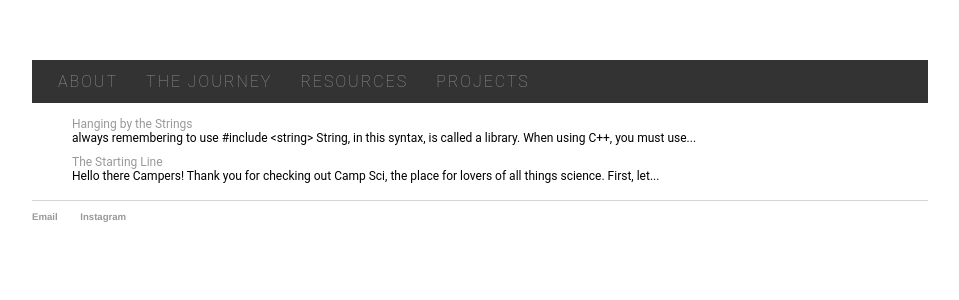
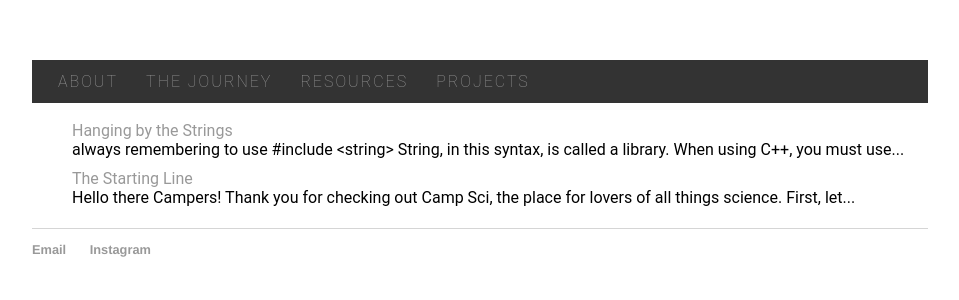
Before and after one commit to campsci/campsci.github.io, a Jekyll site: the page built from home/home.html, in a window 1280 px wide. Shown: the top 300 px of the page, without its empty margins (160-1119 px from the left). Built offline with Jekyll 4.4.1, drawn with Linux system fonts in a browser that asks for light colours.

Commit message:
Update main.css

```diff
--- a/css/main.css
+++ b/css/main.css
@@ -1,6 +1,5 @@
 body {
     font-family: 'Roboto', sans-serif;
-    font-size: 12px;
     margin-top: 90px;
     margin: 60px auto;
     width: 70%;
@@ -15,7 +14,7 @@
 }
 
 .navigation ul {
-  margin: 0 auto;
+  margin: auto;
   padding: 12px;
   list-style: none;
   width: auto;
@@ -104,7 +103,7 @@
 p {
   color: #333;
   font-family: 'Roboto', sans-serif;
-  font-size: 18px;
+  font-size: 12px;
   font-weight: 100;
   line-height: 34px;
   min-width: 200px;
```
